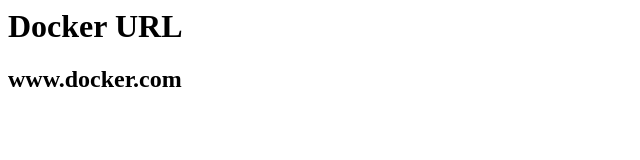
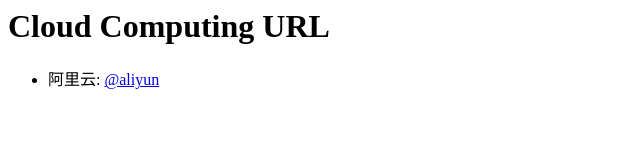
Before and after one commit to dockerurl/dockerurl.github.io, a plain HTML site: page index.html in a window 1280 px wide. Shown: the whole page, without its empty margins (0-640 px from the left). Drawn offline with Linux system fonts and the light colour scheme.

Commit message:
Update index.html

```diff
--- a/index.html
+++ b/index.html
@@ -1,2 +1,3 @@
-<h1 id="docker-url"><a name="docker-url" href="#docker-url"></a>Docker URL</h1>
-<h2 id="www.docker.com"><a name="www.docker.com" href="#www.docker.com"></a>www.docker.com</h2>
+<h1 id="cloud-computing-url"><a name="cloud-computing-url" href="#cloud-computing-url"></a>Cloud Computing URL</h1>
+<ul>
+<li>阿里云: <a href="http://www.aliyun.com">@aliyun</a></li></ul>
```
